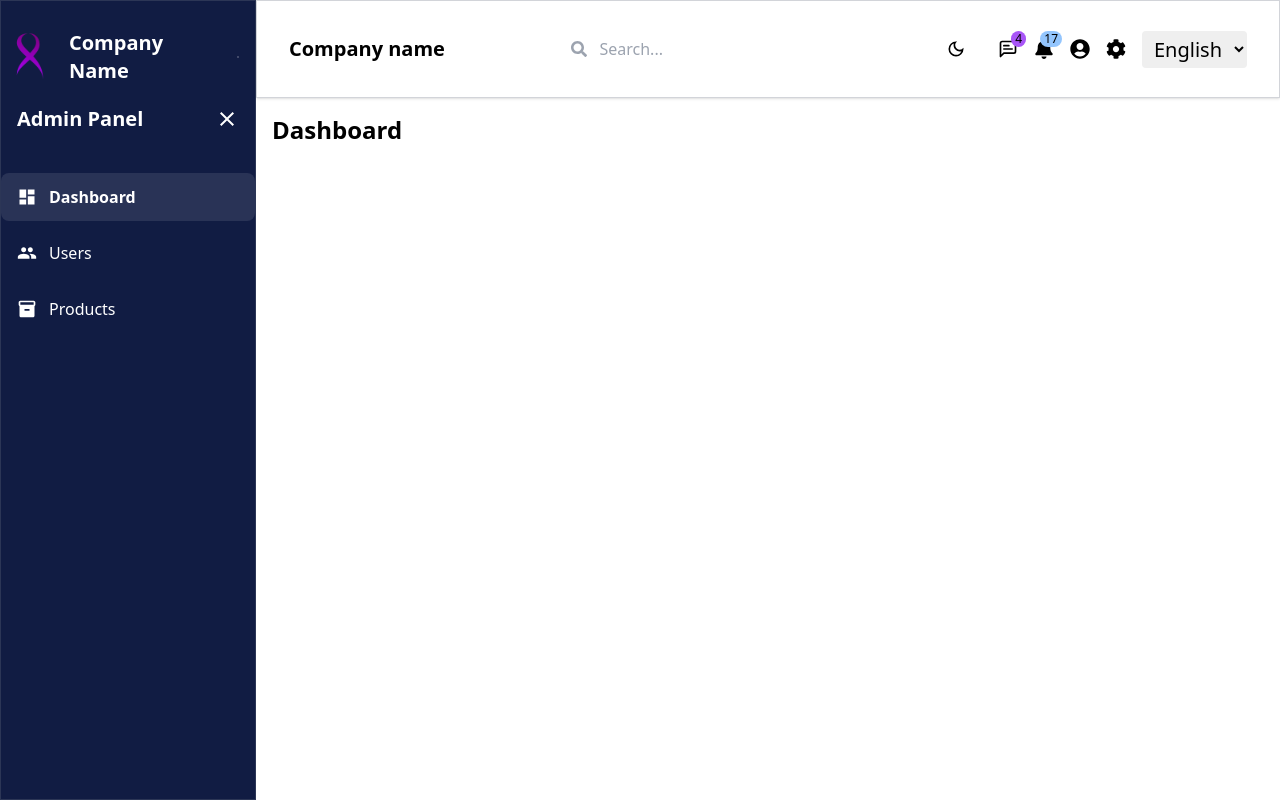
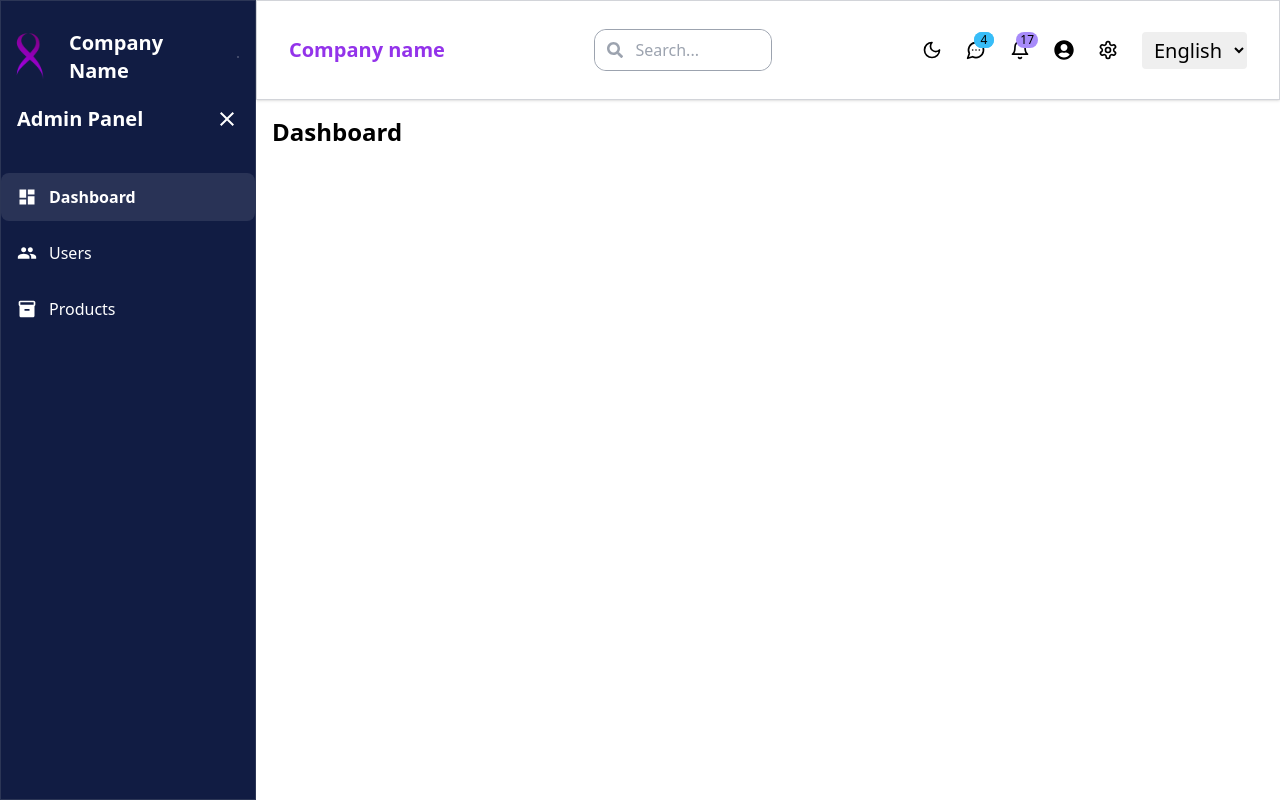
Before and after one commit to Jacklien-Kamal/Admin-Dashboard, a React (Vite) app: page / in a window 1280 px wide. Built offline with nearby package versions, Linux system fonts and the light colour scheme.

Commit message:
animation icons

```diff
--- a/src/App.jsx
+++ b/src/App.jsx
@@ -15,7 +15,7 @@ export default function App() {
   return (
     <div dir={direction} className="flex h-screen">
       <Sidebar />
-      <div className="bg-white dark:bg-primary-dark dark:text-white flex-1 flex flex-col">
+      <div className="bg-white dark:bg-primary-body dark:text-white flex-1 flex flex-col">
         <Topbar />
         <main className=" p-4 overflow-auto">
           <Routes>
--- a/src/components/Sidebar.jsx
+++ b/src/components/Sidebar.jsx
@@ -30,7 +30,7 @@ export default function Sidebar() {
 
   return (
     <div
-      className={`bg-primary dark:bg-primary-dark text-white h-full transition-all duration-300 ease-in-out   border border-gray-500  border-opacity-30
+      className={`bg-primary-light dark:bg-primary-dark text-white h-full transition-all duration-300 ease-in-out   border border-gray-500  border-opacity-30
         ${collapsed ? "w-20" : "w-64"}
         ${direction === "rtl" ? "text-right" : "text-left"}`}
     >
--- a/src/components/TopBar.jsx
+++ b/src/components/TopBar.jsx
@@ -1,10 +1,23 @@
 import React, { useState } from "react";
 import { useLocalization } from "../localization/LocalizationContext";
 import { useTranslation } from "react-i18next";
-import { FaSearch, FaEnvelope, FaBell, FaUserCircle, FaCog, FaGlobe, FaChurch, FaBars  } from "react-icons/fa";
-import { MdOutlineLightMode,  MdOutlineDarkMode} from "react-icons/md";
-import { LuMessageSquareText } from "react-icons/lu";
-import { AiOutlineSetting } from "react-icons/ai";
+import {
+  FaSearch,
+  FaEnvelope,
+  FaBell,
+  FaUserCircle,
+  FaCog,
+  FaGlobe,
+  FaChurch,
+  FaBars,
+} from "react-icons/fa";
+import {
+  LuMessageCircleMore,
+  LuSettings,
+  LuBell,
+  LuMoon,
+  LuSun,
+} from "react-icons/lu";
 
 import { useTheme } from "../context/theme"; // Import the theme context
 
@@ -19,48 +32,53 @@ export default function Topbar() {
 
   return (
     <div className="bg-white dark:bg-primary-dark text-black dark:text-white p-4 shadow border border-gray-500  border-opacity-30">
-      <div className="max-w-7xl mx-auto px-4 py-3 flex justify-between items-center">
-
+      <div className=" mx-auto px-4 py-3 flex justify-between items-center">
         {/* Logo */}
-        <div className="flex items-center gap-2 text-xl font-bold">
+        <div className="flex text-purple-600 items-center gap-2 text-xl font-bold">
           <span>Company name</span>
           {/* <FaChurch /> */}
         </div>
 
         {/* Search */}
-        <div className="relative hidden sm:block">
-          <div className="absolute inset-y-0 left-0 pl-3 flex items-center pointer-events-none">
+        <div className="relative hidden sm:block border border-gray-400 rounded-xl">
+          <div className="absolute inset-y-0 left-0 pl-3 flex items-center pointer-events-none ">
             <FaSearch className="text-gray-400" />
           </div>
           <input
             type="text"
             placeholder="Search..."
-            className="pl-10 pr-4 py-2 rounded bg-white text-black w-64 focus:outline-none"
+            className="pl-10 pr-4 py-2 rounded-xl bg-white text-black w-44 focus:outline-none"
           />
         </div>
 
         {/* Desktop Icons */}
-        <div className="hidden text-xl md:flex items-center gap-4">
+        <div className="hidden text-xl md:flex items-center gap-6  ">
           <button
             onClick={toggleTheme}
-        className="flex items-center gap-2 text-dark dark:text-white px-4 py-2 text-xl"
+            className="flex items-center gap-2 text-dark dark:text-white  py-2 text-xl"
           >
-        {theme === 'dark' ? <MdOutlineLightMode  /> : <MdOutlineDarkMode />}
-
+            {theme === "dark" ? <LuSun /> : <LuMoon />}
           </button>
           <button className="relative">
-            <LuMessageSquareText />
-            <span className="absolute -top-2 -right-2 bg-purple-500 text-xs rounded-full px-1">4</span>
+            <LuMessageCircleMore />
+            <span className="absolute -top-2 -right-2 text-xs w-full  rounded-full bg-sky-400 ">
+              4
+            </span>
+            <span className="absolute -top-2 -right-2 text-xs w-full  rounded-full bg-sky-400 animate-ping ">
+              4
+            </span>
           </button>
           <button className="relative">
-            <FaBell />
-            <span className="absolute -top-2 -right-2 bg-blue-300 text-xs rounded-full px-1">17</span>
+            <LuBell />
+            <span className="absolute -top-2 -right-2 bg-violet-400 text-xs rounded-full px-1">
+              17
+            </span>
           </button>
           <button onClick={() => setMenuOpen(!menuOpen)}>
             <FaUserCircle />
           </button>
           <button>
-            <FaCog />
+            <LuSettings className="animate-spin" />
           </button>
 
           {/* Language Selector */}
@@ -99,8 +117,7 @@ export default function Topbar() {
               Profile
             </button>
             <button className="flex items-center gap-2">
-              <FaCog />
-              Settings
+              <CiSettings className="animate-spin" />
             </button>
             <div className="flex items-center gap-2">
               <FaGlobe />
@@ -120,8 +137,12 @@ export default function Topbar() {
       {/* User Menu */}
       {menuOpen && (
         <div className="absolute right-4 mt-2 bg-white text-black shadow rounded p-2 z-50">
-          <button className="block w-full text-left px-2 py-1 hover:bg-gray-100">Profile</button>
-          <button className="block w-full text-left px-2 py-1 hover:bg-gray-100">My Account</button>
+          <button className="block w-full text-left px-2 py-1 hover:bg-gray-100">
+            Profile
+          </button>
+          <button className="block w-full text-left px-2 py-1 hover:bg-gray-100">
+            My Account
+          </button>
         </div>
       )}
     </div>
--- a/tailwind.config.js
+++ b/tailwind.config.js
@@ -6,12 +6,17 @@ module.exports = {
   ],
   theme: {
     extend: {
+
        colors: {
         primary: {
-          DEFAULT: '#111c43',     // Primary 500
+          body: '#252729',     // Primary 500
           light: '#111c43',       // Primary 400
           dark: '#1a1c1e',        // Primary 600
-        }}
+        }
+      },
+       animation: {
+        'spin': 'spin 4.5s linear infinite',
+      },
     },
   },
   plugins: [],
```
Lines whose indentation alone changed are shown as unchanged.
